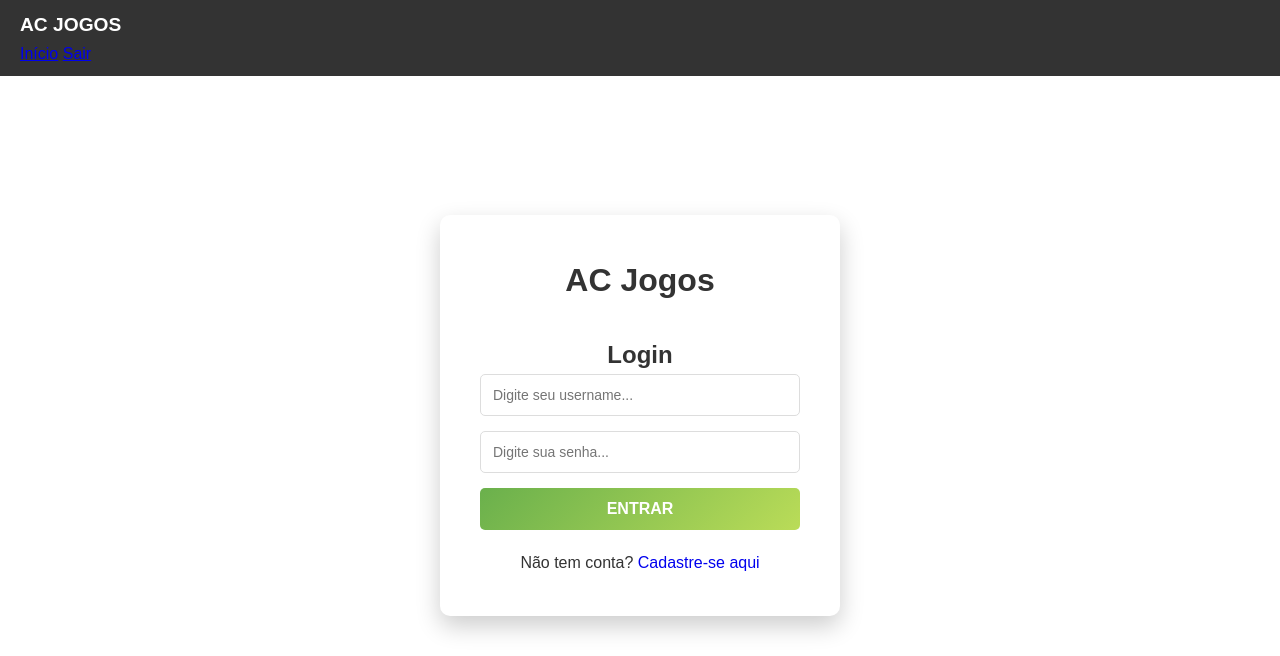
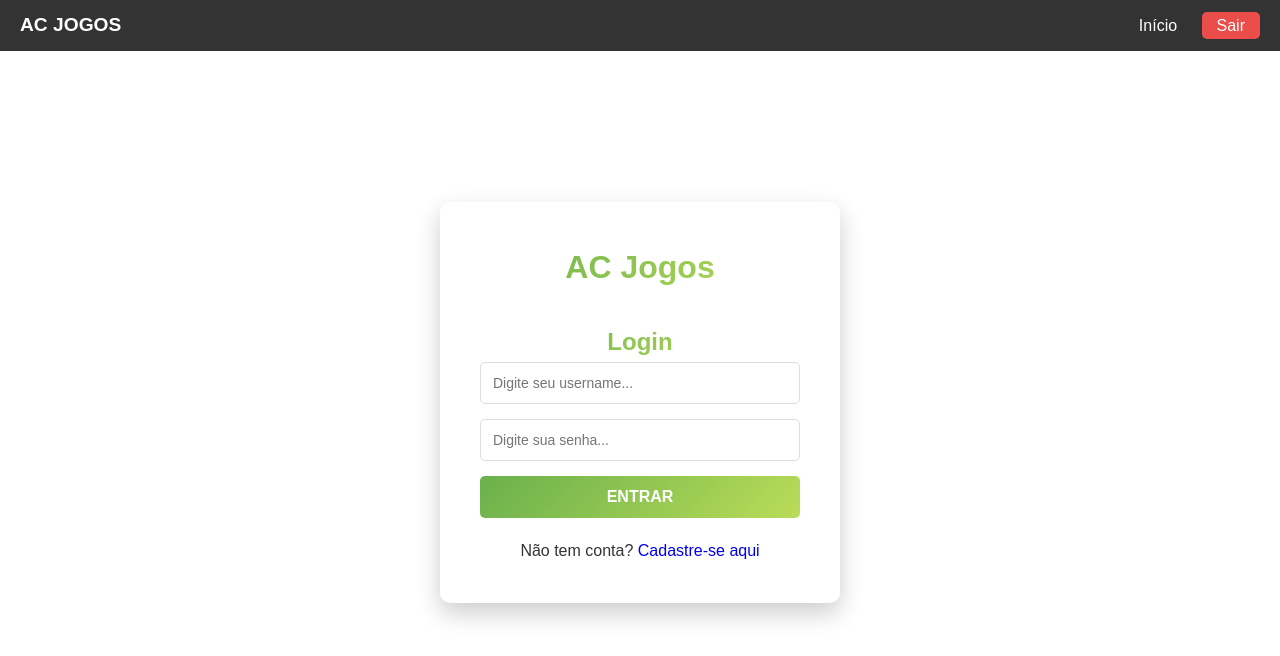
Before and after one commit to thiago-de-mattos/Projeto-Integrador, a Django app: page / in a window 1280 px wide. Shown: the top 656 px of the page. Run offline with Django 5.2, Linux system fonts and the light colour scheme; the visitor is signed in with stand-in values (Sample User, id 1).

Commit message:
feat: estilização básica para melhorar visualização das novas aplicações

```diff
--- a/static/css/style.css
+++ b/static/css/style.css
@@ -66,8 +66,11 @@ h1 {
 }
 
 .titulo{
-    color: linear-gradient(135deg, #6AB04C 0%, #BADC58 100%);
+    background: linear-gradient(135deg, #6AB04C 0%, #BADC58 100%);
+    -webkit-background-clip: text;
+    -webkit-text-fill-color: transparent;
     text-align: center;
+    font-weight: bold;
 }
 
 form input[type="text"],
@@ -134,3 +137,100 @@ footer a {
 footer a:hover {
     text-decoration: underline;
 }
+
+
+/* estilizando para tabelas mais profissionais */
+
+.tabela-dados {
+    width: 100%;
+    border-collapse: collapse;
+    margin-top: 20px;
+    background: white;
+    box-shadow: 0 5px 15px rgba(0,0,0,0.1);
+}
+
+.tabela-dados th, .tabela-dados td {
+    padding: 12px 15px;
+    text-align: left;
+    border-bottom: 1px solid #ddd;
+}
+
+.tabela-dados th {
+    background-color: #6AB04C;
+    color: white;
+}
+
+.tabela-dados tr:hover {
+    background-color: #f5f5f5;
+}
+
+/* melhoria para o feedback de erros */
+.alert {
+    animation: slideIn 0.5s ease-out;
+}
+
+@keyframes slideIn {
+    from { transform: translateY(-20px); opacity: 0; }
+    to { transform: translateY(0); opacity: 1; }
+}
+
+/* Barra de Navegação */
+.navbar {
+    display: flex;
+    justify-content: space-between;
+    align-items: center;
+}
+
+.menu a {
+    color: white;
+    text-decoration: none;
+    margin-left: 20px;
+    font-weight: 500;
+    transition: 0.3s;
+}
+
+.menu a:hover {
+    color: #BADC58;
+}
+
+/* Botões de Ação na Home */
+.button-group {
+    display: flex;
+    gap: 15px;
+    margin-top: 15px;
+    flex-wrap: wrap;
+}
+
+.btn-primary, .btn-secondary {
+    padding: 10px 20px;
+    border-radius: 8px;
+    text-decoration: none;
+    font-weight: bold;
+    text-align: center;
+    transition: 0.3s;
+    display: inline-block;
+}
+
+.btn-primary {
+    background: linear-gradient(135deg, #6AB04C 0%, #BADC58 100%);
+    color: white !important;
+    border: none;
+}
+
+.btn-secondary {
+    background-color: #f1f1f1;
+    color: #333 !important;
+    border: 1px solid #ddd;
+}
+
+.btn-logout {
+    background-color: #eb4d4b;
+    color: white !important;
+    padding: 5px 15px;
+    border-radius: 5px;
+}
+
+.btn-primary:hover, .btn-secondary:hover {
+    transform: translateY(-3px);
+    box-shadow: 0 5px 15px rgba(0,0,0,0.1);
+}
```
